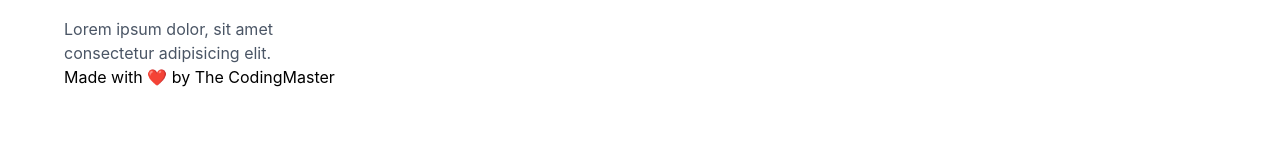
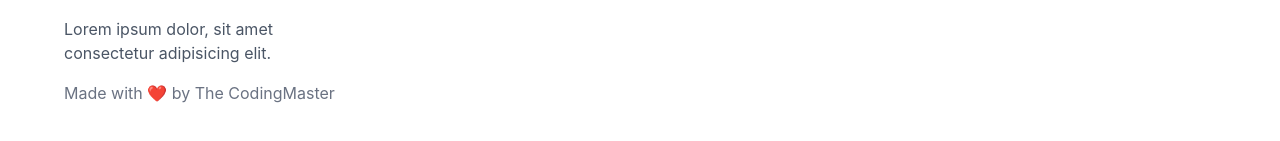
Before and after one commit to kaxadeveloper/Ecommerce, a React (Vite) app: page / in a window 1280 px wide. Shown: the part 4217-4358 px from the top of the page. Built offline with nearby package versions, Linux system fonts and the light colour scheme.

Commit message:
add styles

```diff
--- a/src/components/Footer/Footer.jsx
+++ b/src/components/Footer/Footer.jsx
@@ -14,7 +14,7 @@ const Footer = () => {
                         <p className='text-gray-600 lg:pr-24 pt-3'>
                             Lorem ipsum dolor, sit amet consectetur adipisicing elit.
                         </p>
-                        <p>
+                        <p className='text-gray-500 mt-4'>
                             Made with ❤️ by The CodingMaster
                         </p>
                     </div>
```
